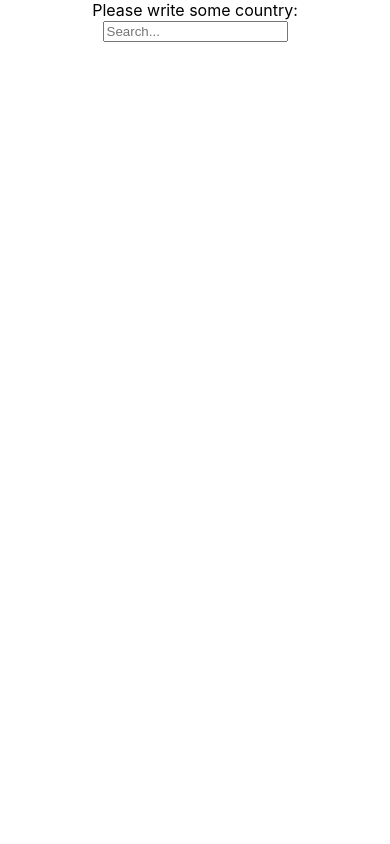
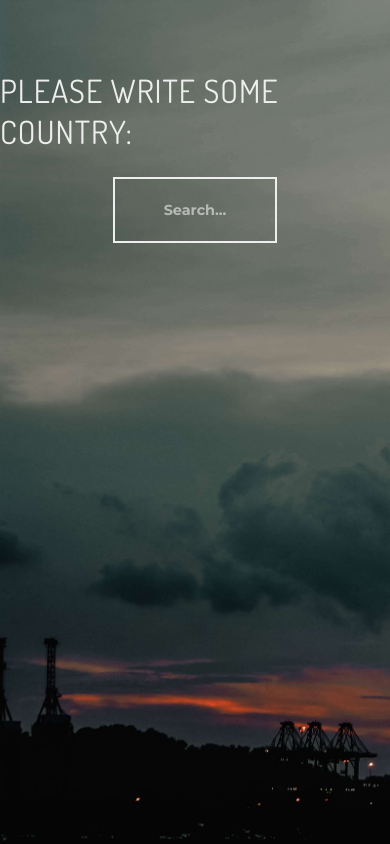
Before and after one commit to dawidpolednik/cities-searcher, a React (Create React App) app: page / in a window 390 px wide. Built offline with nearby package versions, Linux system fonts and the light colour scheme.

Commit message:
breakpoint

```diff
--- a/public/index.html
+++ b/public/index.html
@@ -6,6 +6,14 @@
     <link
       rel="stylesheet"
       href="https://fonts.googleapis.com/css?family=Roboto:300,400,500,700&display=swap"
+    />
+    <link
+      href="https://fonts.googleapis.com/css?family=Montserrat:300,400,700&display=swap&subset=latin-ext"
+      rel="stylesheet"
+    />
+    <link
+      href="https://fonts.googleapis.com/css?family=Dosis:300,400,700&display=swap&subset=latin-ext"
+      rel="stylesheet"
     />
     <link
       rel="stylesheet"
--- a/src/App.module.scss
+++ b/src/App.module.scss
@@ -1,3 +1,24 @@
+@import "./assets/fonts.scss";
+
 .App {
-  text-align: center;
+  width: 100%;
+  min-height: 100vh;
+  // background: #ff512f; /* fallback for old browsers */
+  // background: -webkit-linear-gradient(
+  //   to right,
+  //   #f09819,
+  //   #ff512f
+  // ); /* Chrome 10-25, Safari 5.1-6 */
+  // background: linear-gradient(
+  //   to right,
+  //   #f09819,
+  //   #ff512f
+  // ); /* W3C, IE 10+/ Edge, Firefox 16+, Chrome 26+, Opera 12+, Safari 7+ */
+  background-image: url("./img//background.jpg");
+  background-size: cover !important;
+  background-repeat: no-repeat;
+  display: flex;
+  flex-direction: column;
+  align-items: center;
+  justify-content: flex-start;
 }
--- a/src/Components/CountrySearcher/CountrySearcher.jsx
+++ b/src/Components/CountrySearcher/CountrySearcher.jsx
@@ -10,11 +10,6 @@ class CountrySearcher extends Component {
     value: "",
     isOpenAlert: false
   };
-
-  // componentDidMount() {
-  //   const { fetchCityFromApi } = this.props;
-  //   fetchCityFromApi("Kędzierzyn-Koźle");
-  // }
 
   resetInputValue = () =>
     this.setState({
@@ -105,7 +100,10 @@ class CountrySearcher extends Component {
     const { value } = this.state;
     return (
       this.isRenderAutoComplete && (
-        <li onClick={this.handleAutoCompleteValue}>
+        <li
+          onClick={this.handleAutoCompleteValue}
+          className={styles.autoCompleteItem}
+        >
           {this.checkCountryContains(value)}
         </li>
       )
@@ -114,7 +112,9 @@ class CountrySearcher extends Component {
 
   renderAutoCompleteList = () => (
     <div className={styles.autoCompleteContainer}>
-      <ul>{this.renderAutoCompleteItem()}</ul>
+      <ul className={styles.autoCompleteList}>
+        {this.renderAutoCompleteItem()}
+      </ul>
     </div>
   );
 
@@ -130,15 +130,19 @@ class CountrySearcher extends Component {
     const { countriesList } = this.props;
     return (
       <div className={styles.container}>
-        <label>
+        <label className={styles.inputTitle} form="name">
+          {" "}
           Please write some country:
-          <input
-            placeholder="Search..."
-            type="text"
-            value={value}
-            onChange={this.handleChangeInput}
-          ></input>
         </label>
+        <input
+          className={styles.input}
+          placeholder="Search..."
+          id="name"
+          type="text"
+          value={value}
+          onChange={this.handleChangeInput}
+        ></input>
+
         {value && value.length > 0 && this.renderAutoCompleteSection()}
         <DialogAlert
           isOpenAlert={isOpenAlert}
--- a/src/Components/CountrySearcher/CountrySearcher.module.scss
+++ b/src/Components/CountrySearcher/CountrySearcher.module.scss
@@ -0,0 +1,53 @@
+@import "../../assets/fonts.scss";
+
+.container {
+  display: flex;
+  flex-direction: column;
+  padding: 70px 0 20px;
+  justify-content: center;
+  align-items: center;
+  color: #eee;
+
+  .inputTitle {
+    font-family: $secondFont;
+    font-size: 2rem;
+    letter-spacing: 1px;
+    text-transform: uppercase;
+
+    padding-bottom: 25px;
+  }
+
+  .input {
+    width: 40%;
+    height: 60px;
+    line-height: 60px;
+    color: #eee;
+    background: transparent;
+    border: 2px solid #eee;
+    text-align: center;
+    font-family: $firstFont;
+    font-size: 0.9rem;
+    font-weight: bold;
+    outline: none;
+    &::placeholder {
+      color: #eee;
+      opacity: 0.6;
+    }
+  }
+  .autoCompleteContainer {
+    width: 40%;
+    background-color: black;
+    height: 80px;
+    border-radius: 20px;
+
+    .autoCompleteList {
+      list-style-type: none;
+      text-align: center;
+      .autoCompleteItem {
+        font-family: $secondFont;
+        color: #eee;
+        font-size: 1.2rem;
+      }
+    }
+  }
+}
--- /dev/null
+++ b/src/assets/fonts.scss
@@ -0,0 +1,2 @@
+$firstFont: "Montserrat", sans-serif;
+$secondFont: "Dosis", sans-serif;
```
Also changed, not shown: src/img/background.jpg (added).
